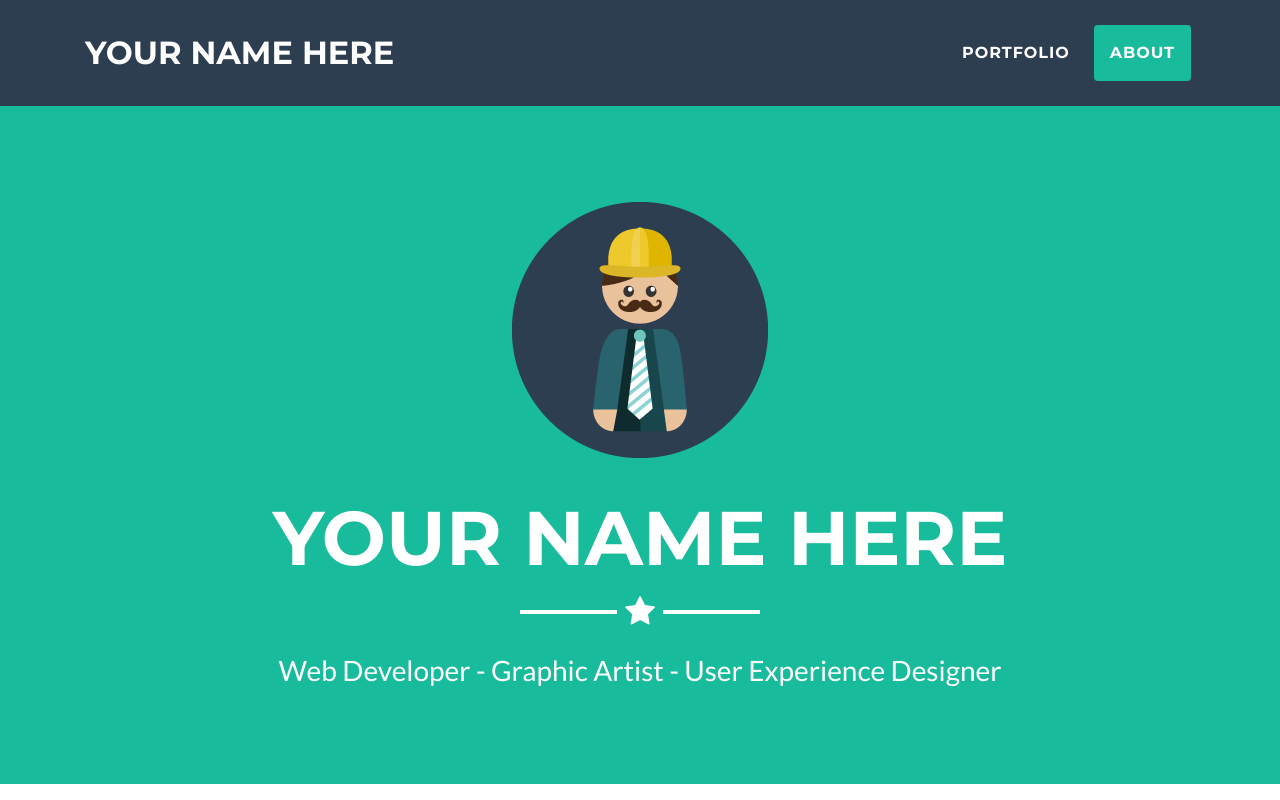
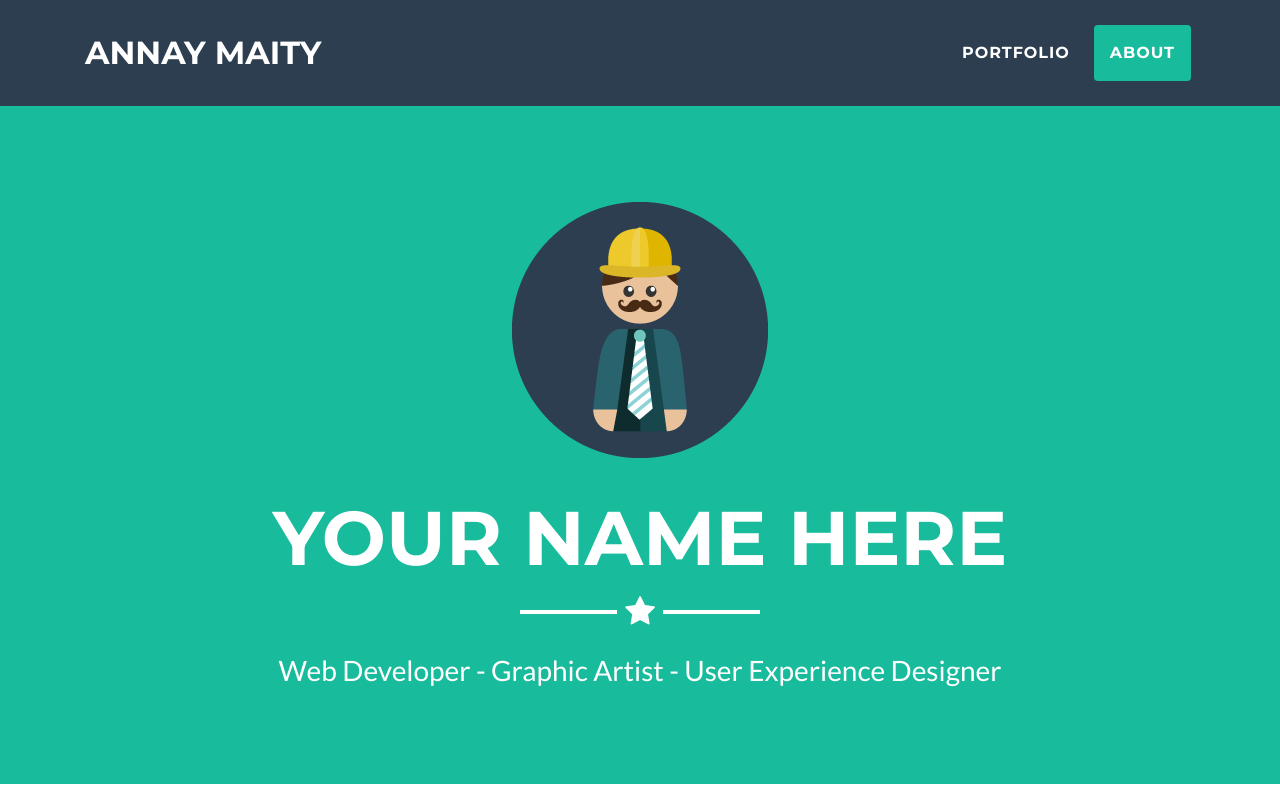
Before and after one commit to alexmaity/alexmaity.github.io, a plain HTML site: page index.html in a window 1280 px wide. Shown: the top 800 px of the page. Drawn offline with Linux system fonts and the light colour scheme.

Commit message:
chnage name

```diff
--- a/index.html
+++ b/index.html
@@ -31,7 +31,7 @@
   <!-- Navigation -->
   <nav class="navbar navbar-expand-lg bg-secondary fixed-top text-uppercase" id="mainNav">
     <div class="container">
-      <a class="navbar-brand js-scroll-trigger" href="#page-top">Your name here</a>
+      <a class="navbar-brand js-scroll-trigger" href="#page-top">Annay Maity</a>
       <button class="navbar-toggler navbar-toggler-right text-uppercase bg-primary text-white rounded" type="button" data-toggle="collapse" data-target="#navbarResponsive" aria-controls="navbarResponsive" aria-expanded="false" aria-label="Toggle navigation">
           Menu
           <i class="fa fa-bars"></i>
```
